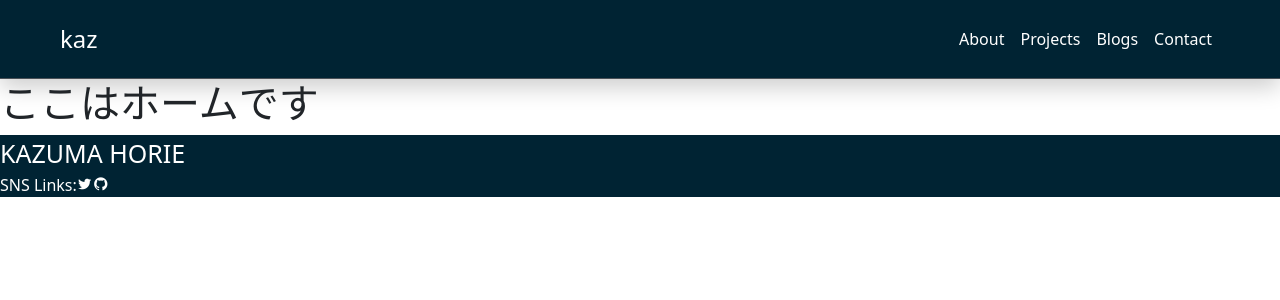
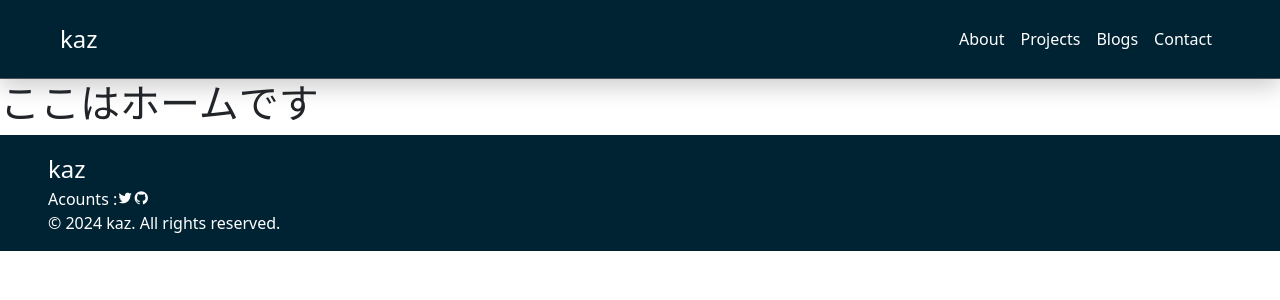
Before and after one commit to jumoon9617/juma-page, a React (Vite) app: page / in a window 1280 px wide. Shown: the top 300 px of the page. Built offline with nearby package versions, Linux system fonts and the light colour scheme.

Commit message:
名前、アカウント、著作権情報を記載

```diff
--- a/src/components/FooterComponents/Footer.jsx
+++ b/src/components/FooterComponents/Footer.jsx
@@ -3,14 +3,15 @@ import styles from './Footer.module.css'
 function Footer() {
   return (
     <div className={styles.root}>
-      <div className={styles.name}>KAZUMA HORIE</div>
+      <div className={styles.name}>kaz</div>
       <div className={styles.sns}>
-        SNS Links:
+        <div>Acounts : </div>
         <div className={styles['sns-link']}>
           <i className="bx bxl-twitter"></i>
           <i className="bx bxl-github"></i>
         </div>
       </div>
+      <div className={styles.copyrights}>&copy; 2024 kaz. All rights reserved.</div>
     </div>
   )
 }
--- a/src/components/FooterComponents/Footer.module.css
+++ b/src/components/FooterComponents/Footer.module.css
@@ -10,10 +10,11 @@
 .root {
   background-color: var(--black);
   color: var(--white);
+  padding: 16px 48px;
 }
 
 .name {
-  font-size: 25px;
+  font-size: 24px;
 }
 
 .sns {
@@ -21,5 +22,10 @@
 }
 
 .sns-link {
-  size: 16px;
+  font-size: 16px;
 }
+
+.copyrights {
+  /* display: flex;
+  justify-content: center; */
+}
```
